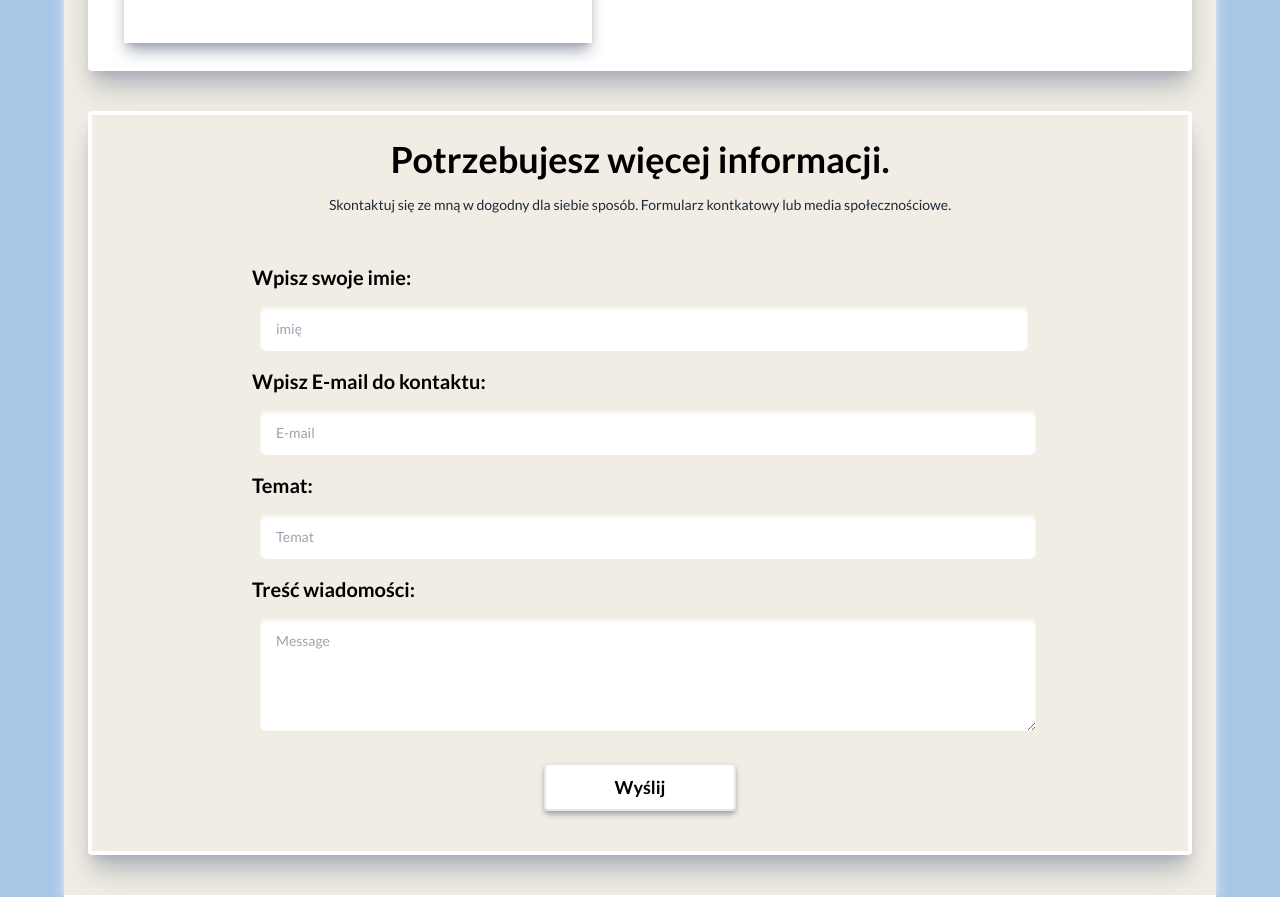
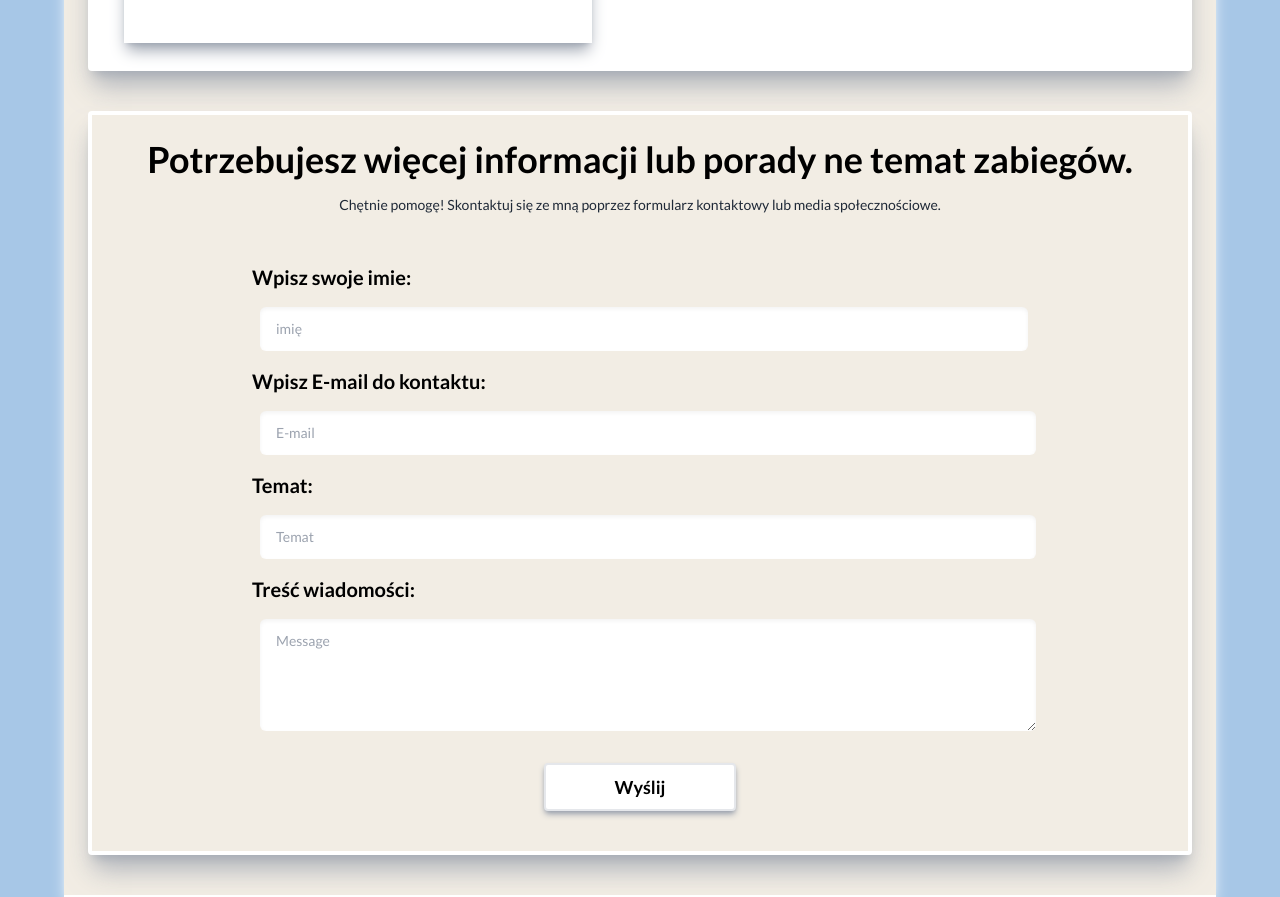
Before and after one commit to PiotrRegulski/stan-relaksu, a Next.js app: page / in a window 1280 px wide. Shown: the part 6720-7617 px from the top of the page. Built offline with nearby package versions, Linux system fonts and the light colour scheme; no server answers; grey boxes are pictures that could not be loaded.

Commit message:
changed text

```diff
--- a/src/components/contact/ContactForm.tsx
+++ b/src/components/contact/ContactForm.tsx
@@ -105,11 +105,10 @@ const ContactForm = () => {
   return (
     <div className=" flex flex-col justify-center  px-2 pb-10 shadow-xl rounded border-4 border-white  shadow-gray-400/75 bg-secondary sm:mx-2 lg:my-6 md:mx-0 ">
       <h3 className=" text-2xl lg:text-4xl font-bold mt-6 text-center text-black ">
-        Potrzebujesz więcej informacji.
+        Potrzebujesz więcej informacji lub porady ne temat zabiegów.
       </h3>
       <p className="text-sm text-gray-800 mt-4 text-center">
-        Skontaktuj się ze mną w dogodny dla siebie sposób. Formularz kontkatowy
-        lub media społecznościowe.
+      Chętnie pomogę! Skontaktuj się ze mną poprzez formularz kontaktowy lub media społecznościowe.
       </p>
 
       <form
```
